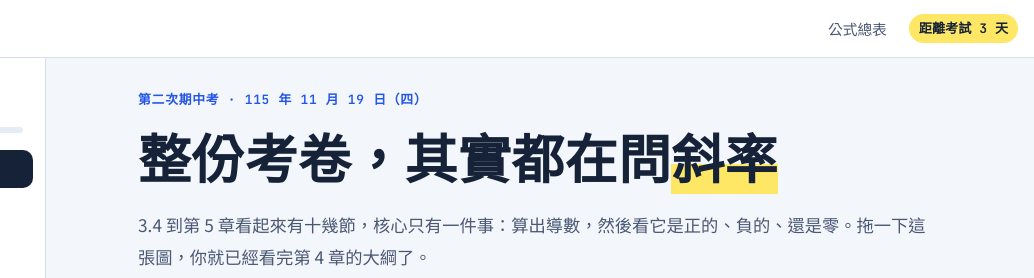
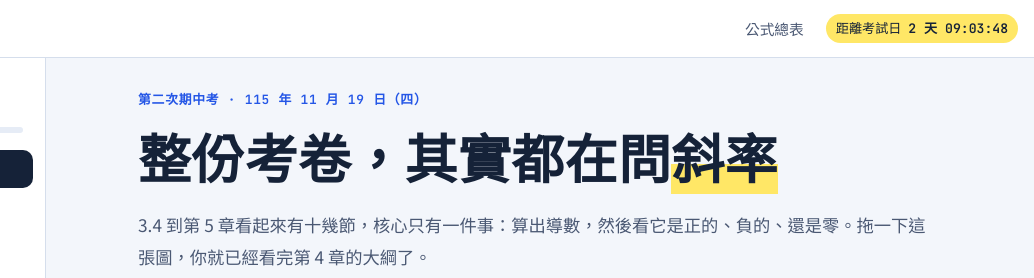
Before and after one commit to ethan78855-code/calculus-midterm2, a plain HTML site: page index.html in a window 1280 px wide. Shown: the top 278 px of the page, 246-1280 px from the left. Drawn offline with nearby package versions, Linux system fonts and the light colour scheme; a web font is replaced by a local one.

Commit message:
倒數計時精確到秒，每秒更新
- 頂列倒數改成「N 天 hh:mm:ss」，對齊整秒更新，分頁切回來時立即校正
- 目前只知道考試日期，倒數到 11/19 0:00；EXAM 可填入開考時間
- 手機寬度改用短標籤，極窄螢幕只顯示時間
- 資源版本號 v3 → v5

Co-Authored-By: Claude Fable 5.2 <noreply@anthropic.com>

```diff
--- a/assets/app.js
+++ b/assets/app.js
@@ -5,7 +5,9 @@
   'use strict';
 
   /* ================= 1. 站台資料 ================= */
-  var EXAM = { y: 2026, m: 10, d: 19 }; // 2026-11-19（月份從 0 起算）
+  // 2026-11-19（月份從 0 起算）。知道開考時間後填 hh、mm，並把 timed 改成 true；
+  // timed 是 false 時只知道日期，倒數到當天 0:00。
+  var EXAM = { y: 2026, m: 10, d: 19, hh: 0, mm: 0, timed: false };
   var LS_KEY = 'calc-mid2-v1';
 
   var PAGES = [
@@ -61,18 +63,44 @@
   }
 
   /* ================= 2. 頂列、目錄、頁尾 ================= */
-  function daysToExam() {
-    var now = new Date();
-    var today = new Date(now.getFullYear(), now.getMonth(), now.getDate());
-    var exam = new Date(EXAM.y, EXAM.m, EXAM.d);
-    return Math.round((exam - today) / 86400000);
+  function pad2(n) { return (n < 10 ? '0' : '') + n; }
+  // 回傳 { label, time, live }：live 表示還在倒數，需要每秒更新
+  function countdownParts(now) {
+    var start = new Date(EXAM.y, EXAM.m, EXAM.d, EXAM.timed ? EXAM.hh : 0, EXAM.timed ? EXAM.mm : 0, 0);
+    var dayEnd = new Date(EXAM.y, EXAM.m, EXAM.d + 1);
+    var ms = start - now;
+    if (ms > 0) {
+      var s = Math.ceil(ms / 1000);
+      var d = Math.floor(s / 86400); s -= d * 86400;
+      var h = Math.floor(s / 3600); s -= h * 3600;
+      var m = Math.floor(s / 60); s -= m * 60;
+      return {
+        label: EXAM.timed ? '距離考試' : '距離考試日',
+        time: (d > 0 ? d + ' 天 ' : '') + pad2(h) + ':' + pad2(m) + ':' + pad2(s),
+        live: true
+      };
+    }
+    if (now < dayEnd) return { label: '', time: EXAM.timed ? '考試已開始' : '今天考試', live: false };
+    return { label: '', time: '考試已結束', live: false };
   }
-  function countdownText() {
-    var d = daysToExam();
-    if (d > 1) return '距離考試 ' + d + ' 天';
-    if (d === 1) return '明天考試';
-    if (d === 0) return '今天考試';
-    return '考試已結束';
+  function startCountdown(el) {
+    var labelEl = el.querySelector('.cd-label');
+    var timeEl = el.querySelector('.cd-time');
+    var timer = null;
+    function tick() {
+      clearTimeout(timer);
+      var now = new Date();
+      var p = countdownParts(now);
+      if (labelEl.textContent !== p.label) labelEl.textContent = p.label;
+      el.classList.toggle('is-over', !p.live);
+      if (timeEl.textContent !== p.time) timeEl.textContent = p.time;
+      el.setAttribute('aria-label', (p.label ? p.label + ' ' : '') + p.time);
+      // 對齊到下一個整秒；倒數結束後改成每分鐘檢查一次（今天考試 → 考試已結束）
+      timer = setTimeout(tick, p.live ? 1000 - (now.getTime() % 1000) + 20 : 60000);
+    }
+    tick();
+    // 分頁切回來時立刻更新（背景分頁的計時器會被瀏覽器放慢）
+    document.addEventListener('visibilitychange', function () { if (!document.hidden) tick(); });
   }
 
   function buildChrome() {
@@ -84,7 +112,7 @@
       '<a class="brand" href="index.html"><span class="brand-mark" aria-hidden="true">f′</span><span>微積分期中考二<small>衝刺講義</small></span></a>' +
       '<span class="top-spacer"></span>' +
       '<a class="top-link" href="formulas.html">公式總表</a>' +
-      '<span class="countdown">' + countdownText() + '</span>';
+      '<span class="countdown" role="timer"><span class="cd-label"></span><span class="cd-short">倒數</span><span class="cd-time"></span></span>';
 
     var side = mk('nav', 'sidebar');
     side.id = 'sidebar';
@@ -105,6 +133,7 @@
     document.body.prepend(scrim);
     document.body.prepend(side);
     document.body.prepend(top);
+    startCountdown(top.querySelector('.countdown'));
 
     var menuBtn = top.querySelector('.menu-btn');
     function setNav(open) {
--- a/assets/style.css
+++ b/assets/style.css
@@ -112,13 +112,23 @@ a:hover { text-decoration-thickness: 2px; }
 .top-link:hover { background: var(--paper); color: var(--ink); }
 
 .countdown {
+  display: inline-flex;
+  align-items: baseline;
+  gap: 7px;
   font: 600 0.82rem/1 var(--font-mono);
+  font-variant-numeric: tabular-nums;
   color: var(--ink);
   background: var(--mark);
   padding: 8px 10px;
   border-radius: 999px;
   white-space: nowrap;
 }
+/* 標籤有三種寬度：桌機「距離考試日」、手機「倒數」、很窄的手機不顯示 */
+.countdown .cd-label,
+.countdown .cd-short { font-weight: 500; }
+.countdown .cd-short { display: none; }
+.countdown.is-over .cd-label,
+.countdown.is-over .cd-short { display: none; }
 
 .menu-btn {
   display: none;
@@ -742,7 +752,9 @@ details.hint > :last-child, details.peek > :last-child { margin-bottom: 12px; }
   .topbar { gap: 8px; padding: 0 10px; }
   .brand { font-size: 1rem; min-width: 0; }
   .brand-mark { display: none; }
-  .countdown { font-size: 0.74rem; padding: 7px 9px; }
+  .countdown { font-size: 0.74rem; padding: 7px 9px; gap: 5px; }
+  .countdown .cd-label { display: none; }
+  .countdown:not(.is-over) .cd-short { display: inline; }
   .prob { padding: 0 14px 16px; }
   .step { padding-left: 40px; }
   .plan li { grid-template-columns: 1fr; gap: 4px; }
@@ -750,6 +762,13 @@ details.hint > :last-child, details.peek > :last-child { margin-bottom: 12px; }
   .pager .next, .pager .prev { grid-column: 1; text-align: left; }
   figure.fig { padding: 10px 10px 10px; }
   .sol-count { margin-left: 0; flex-basis: 100%; }
+}
+@media (max-width: 371px) {
+  .countdown:not(.is-over) .cd-short { display: none; }
+}
+@media (max-width: 339px) {
+  .brand > span:not(.brand-mark) { display: none; }
+  .brand-mark { display: grid; }
 }
 
 @media (prefers-reduced-motion: reduce) {
--- a/index.html
+++ b/index.html
@@ -9,7 +9,7 @@
 <link rel="preconnect" href="https://fonts.gstatic.com" crossorigin>
 <link href="https://fonts.googleapis.com/css2?family=JetBrains+Mono:wght@500;600&family=LXGW+WenKai+TC:wght@700&family=Noto+Sans+TC:wght@400;500;700&display=swap" rel="stylesheet">
 <link rel="stylesheet" href="https://cdn.jsdelivr.net/npm/katex@0.16.11/dist/katex.min.css">
-<link rel="stylesheet" href="assets/style.css?v=3">
+<link rel="stylesheet" href="assets/style.css?v=5">
 </head>
 <body data-page="index">
 <main class="page">
@@ -114,6 +114,6 @@
 </main>
 <script defer src="https://cdn.jsdelivr.net/npm/katex@0.16.11/dist/katex.min.js"></script>
 <script defer src="https://cdn.jsdelivr.net/npm/katex@0.16.11/dist/contrib/auto-render.min.js"></script>
-<script defer src="assets/app.js?v=3"></script>
+<script defer src="assets/app.js?v=5"></script>
 </body>
 </html>
```
Also changed, not shown: basics.html (+2 -2 lines), formulas.html (+2 -2 lines), s34.html (+2 -2 lines), s35.html (+2 -2 lines), s36.html (+2 -2 lines), s41.html (+2 -2 lines), s42.html (+2 -2 lines), s43.html (+2 -2 lines), s44.html (+2 -2 lines), s45.html (+2 -2 lines), s51.html (+2 -2 lines), s53.html (+2 -2 lines), s54.html (+2 -2 lines), s56.html (+2 -2 lines).
